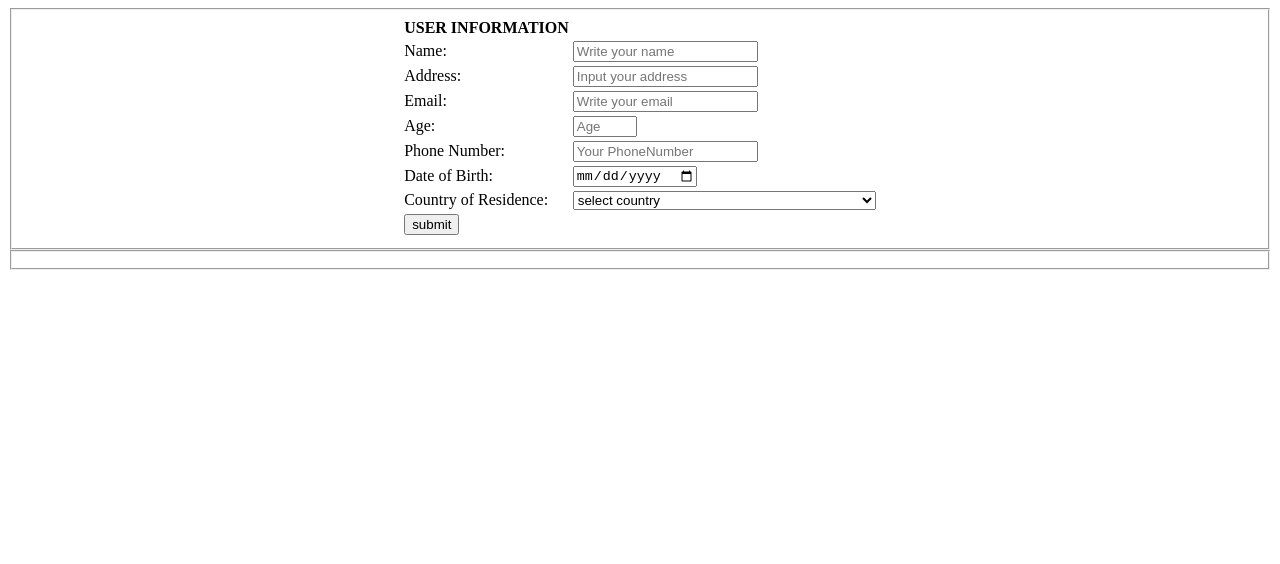
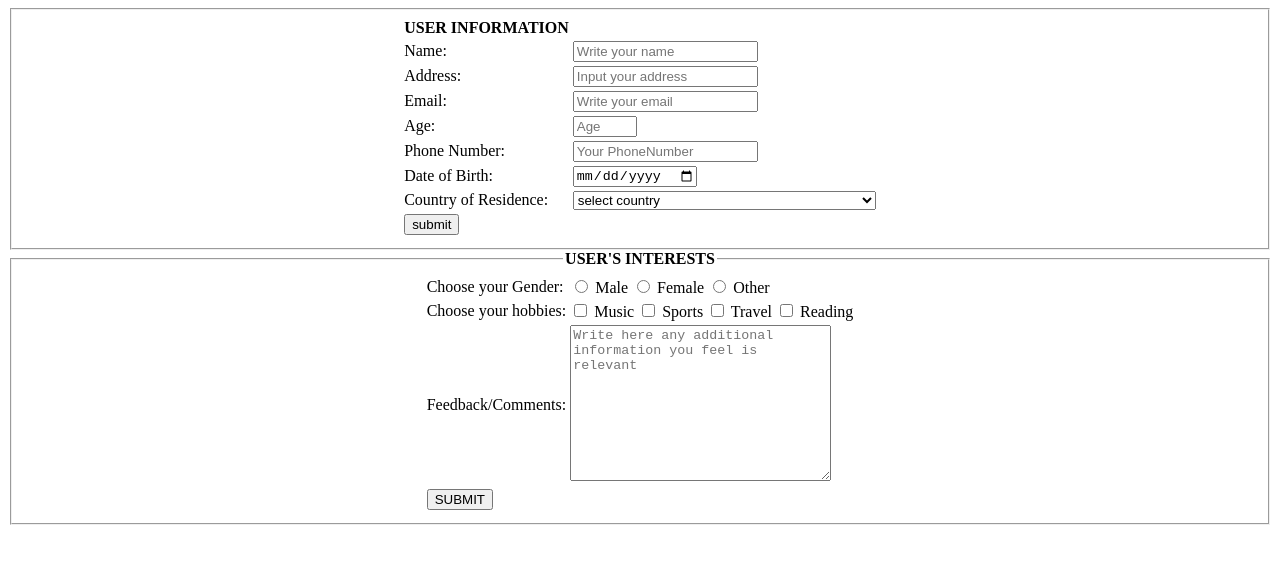
Before and after one commit to joshuakyayi256/AZ-Frontend-SEMANTICS, a plain HTML site: page forms.html in a window 1280 px wide. Drawn offline with Linux system fonts and the light colour scheme.

Commit message:
final edits

```diff
--- a/forms.html
+++ b/forms.html
@@ -301,6 +301,47 @@
     </form>
     <form>
         <fieldset>
+            <legend style="text-align: center;"><strong>USER'S INTERESTS</strong></legend>
+            <table style="margin-left: auto; margin-right: auto;">
+                <tr>
+                    <td>
+                        Choose your Gender:
+                    </td>
+                    <td>
+                        <input type="radio" name="sex" id="male">
+                        <label for="male">Male</label>
+                        <input type="radio" name="sex" id="female">
+                        <label for="female">Female</label>
+                        <input type="radio" name="sex" id="Other">
+                        <label for="Other">Other</label>
+                    </td>
+                </tr>
+                <tr>
+                   <td>
+                    <label for="Choose your hobbies">Choose your hobbies:</label>
+                   </td>
+                   <td>
+                    <input type="checkbox" name="Music">
+                    <label for="Music">Music</label>
+                    <input type="checkbox" name="Sports">
+                    <label for="Sports">Sports</label>
+                    <input type="checkbox" name="Travel">
+                    <label for="Travel">Travel</label>
+                    <input type="checkbox" name="Reading">
+                    <label for="Reading">Reading</label>
+                   </td>
+                </tr>
+                <tr>
+                    <td><label for="Comments">Feedback/Comments:</label></td>
+                    <td><textarea name="Comments" cols="30" rows="10" placeholder="Write here any additional information you feel is relevant"></textarea></td>
+                </tr>
+                <tr>
+                    <td><button type="submit" >SUBMIT</button></td>
+                </tr>
+
+
+
+            </table>
 
         </fieldset>
     </form>
```
